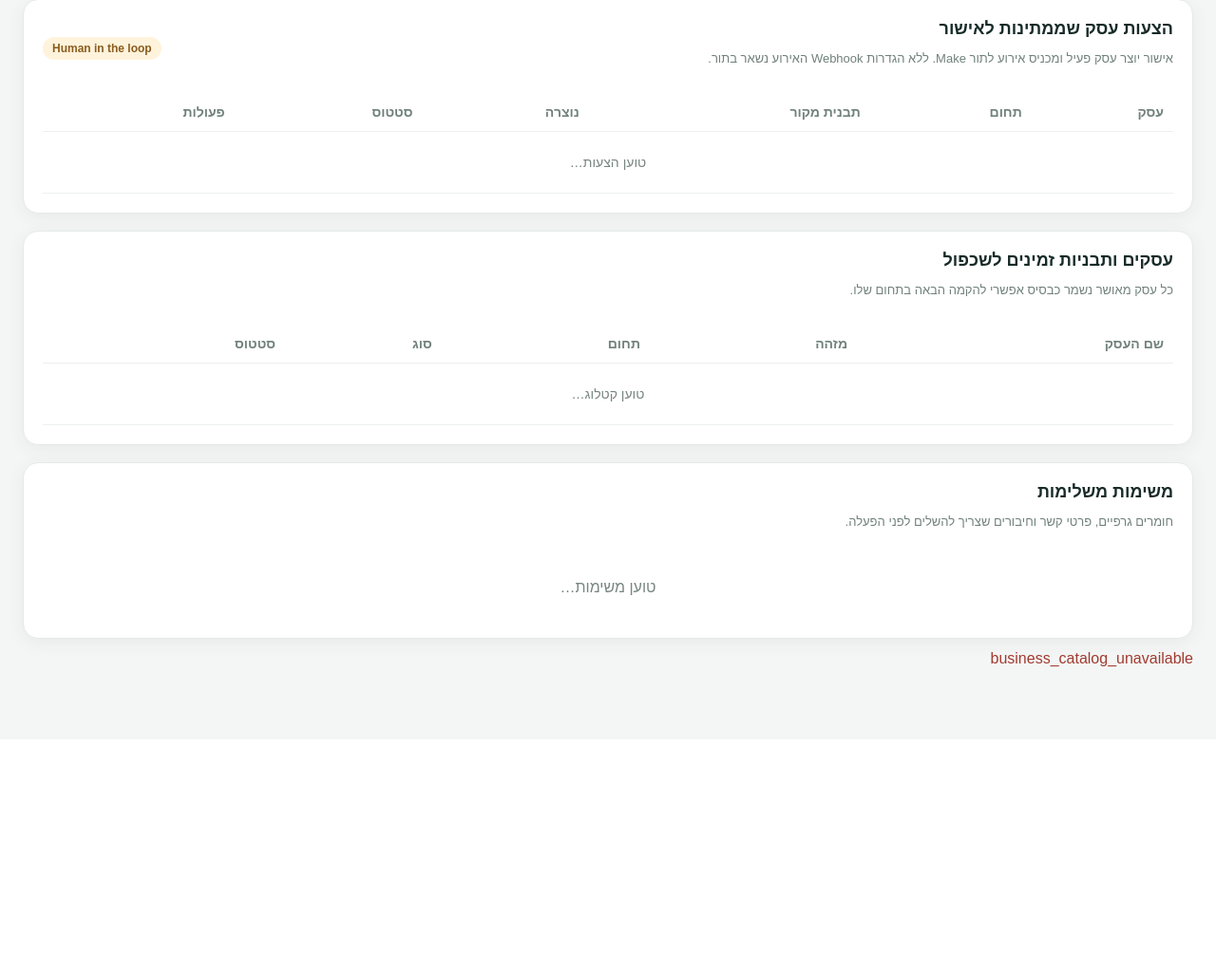
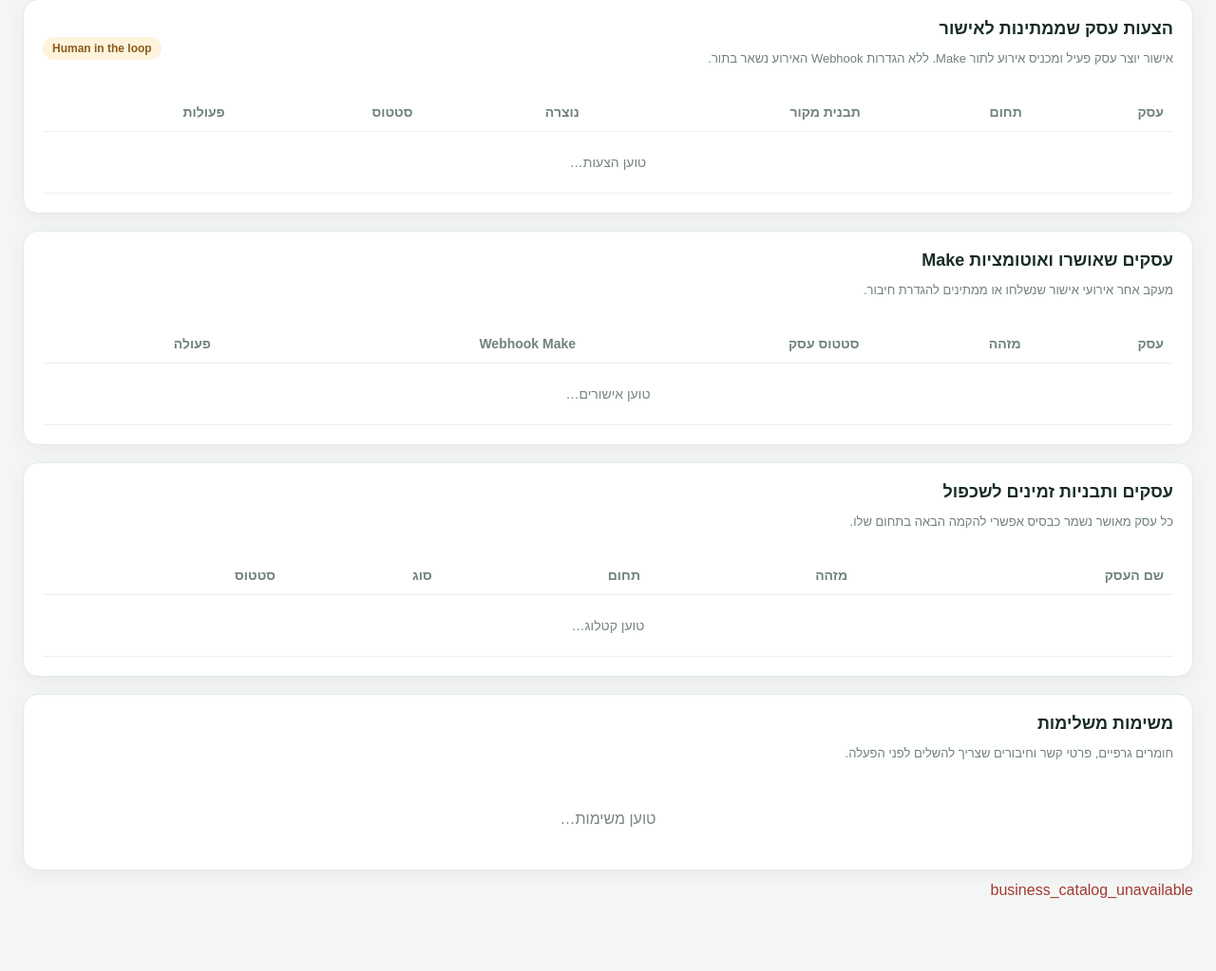
Before and after one commit to mv89-heb/business-mvp, a Flask app: page /businesses in a window 1280 px wide. Shown: the part 224-1247 px from the top of the page at 95% size. Before the commit the page ends 927 px from the top, so only its background shows below. Run offline with Flask 3, Linux system fonts and the light colour scheme; the visitor is signed in with stand-in values (Sample User, id 1); parts of the project's set-up code (start-up, migrations or seed data) failed here and were passed over; some libraries are stand-ins or nearby versions.

Commit message:
Improve Make delivery visibility and harden webhook configuration

```diff
--- a/business_app/provisioning/business_studio.py
+++ b/business_app/provisioning/business_studio.py
@@ -13,6 +13,7 @@ import re
 from datetime import datetime, timezone
 from urllib.error import HTTPError, URLError
 from urllib.request import Request, urlopen
+from urllib.parse import urlsplit
 from uuid import uuid4
 
 from flask import Blueprint, current_app, jsonify, render_template, request, session
@@ -334,6 +335,8 @@ class BusinessStudioStore:
         secret = (webhook_secret or os.getenv("MAKE_WEBHOOK_SECRET", "")).strip()
         if not url or not secret:
             return {"status": "QUEUED_CONFIGURATION_REQUIRED"}
+        if urlsplit(url).scheme != "https" or not urlsplit(url).hostname:
+            return {"status": "CONFIGURATION_ERROR", "message": "Make webhook must use HTTPS."}
         with self._connect() as conn:
             self._ensure_schema(conn)
             row = conn.execute("""
@@ -354,7 +357,7 @@ class BusinessStudioStore:
                 if not 200 <= response.status < 300:
                     raise RuntimeError("Make webhook returned a non-success response")
             status, error = "SENT", None
-        except (HTTPError, URLError, TimeoutError, RuntimeError):
+        except (HTTPError, URLError, TimeoutError, RuntimeError, OSError, ValueError):
             status, error = "RETRY", "Webhook delivery failed; event remains queued."
         with self._connect() as conn:
             self._ensure_schema(conn)
@@ -481,6 +484,8 @@ def create_business_studio_blueprint(store_factory=None):
     @bp.post("/api/createTask")
     def create_task():
         data = request.get_json(silent=True) or {}
+        if not isinstance(data, dict):
+            return jsonify({"error": "גוף הבקשה חייב להיות אובייקט JSON."}), 400
         title = str(data.get("title") or "").strip()
         description = str(data.get("description") or "").strip()
         proposal_id = data.get("proposalId")
--- a/static/business-studio.js
+++ b/static/business-studio.js
@@ -35,6 +35,14 @@
       await load();
     } catch (error) { window.alert(error.message); button.disabled = false; }
   }
+  async function dispatch(id, button) {
+    button.disabled = true;
+    try {
+      const result = await api("/api/business-proposals/" + encodeURIComponent(id) + "/dispatch", {method:"POST", body:"{}"});
+      window.alert(result.result?.status === "SENT" ? "אירוע Make נשלח בהצלחה." : "האירוע נשאר בתור: " + (result.result?.status || "לא נשלח"));
+      await load();
+    } catch (error) { window.alert(error.message); button.disabled = false; }
+  }
   async function reject(id, button) {
     if (!window.confirm("לדחות את הצעת העסק?")) return;
     button.disabled = true;
@@ -52,6 +60,7 @@
       $("task-count").textContent = tasks.tasks.filter(t => t.status === "OPEN").length;
       const pbody = $("proposals-body"); pbody.replaceChildren();
       const pending = proposals.proposals.filter(p => p.status === "PENDING_APPROVAL");
+      const approved = proposals.proposals.filter(p => p.status === "APPROVED");
       if (!pending.length) { const tr=document.createElement("tr"); const td=document.createElement("td"); td.colSpan=6; td.className="empty"; td.textContent="אין הצעות שממתינות לאישור."; tr.append(td); pbody.append(tr); }
       pending.forEach(p => {
         const tr=document.createElement("tr"); cell(tr,p.name); cell(tr,p.industry); cell(tr,p.sourceBusinessId); cell(tr,p.createdAt ? new Date(p.createdAt).toLocaleString("he-IL") : "—"); const st=cell(tr,""); st.append(status("ממתין לאישור"));
@@ -59,6 +68,9 @@
         const yes=document.createElement("button"); yes.className="primary"; yes.textContent="אישור"; yes.addEventListener("click",()=>approve(p.id,yes));
         const no=document.createElement("button"); no.className="danger"; no.textContent="דחייה"; no.addEventListener("click",()=>reject(p.id,no)); actions.append(yes,no); pbody.append(tr);
       });
+      const abody=$("approved-body"); abody.replaceChildren();
+      if (!approved.length) { const tr=document.createElement("tr"); const td=document.createElement("td"); td.colSpan=5; td.className="empty"; td.textContent="עדיין אין עסקים שאושרו."; tr.append(td); abody.append(tr); }
+      approved.forEach(p=>{const tr=document.createElement("tr");cell(tr,p.name);cell(tr,p.slug);const bs=cell(tr,"");bs.append(status("פעיל",true));const ws=cell(tr,"");ws.append(status(p.webhookStatus==="SENT"?"נשלח":p.webhookStatus==="RETRY"?"ניסיון חוזר":"ממתין להגדרה"));const action=cell(tr,"");if(p.webhookStatus!=="SENT"){const retry=document.createElement("button");retry.className="secondary";retry.textContent="נסה שליחה";retry.addEventListener("click",()=>dispatch(p.id,retry));action.append(retry);}abody.append(tr);});
       const bbody=$("businesses-body"); bbody.replaceChildren();
       businesses.businesses.forEach(b=>{const tr=document.createElement("tr");cell(tr,b.name);cell(tr,b.slug);cell(tr,b.industry);cell(tr,b.isTemplate?"תבנית":"עסק");const st=cell(tr,"");st.append(status(b.status,b.status==="ACTIVE"));bbody.append(tr);});
       const tbody=$("tasks-body"); tbody.replaceChildren();
--- a/templates/business_studio.html
+++ b/templates/business_studio.html
@@ -43,6 +43,10 @@
     <div class="table-wrap"><table><thead><tr><th>עסק</th><th>תחום</th><th>תבנית מקור</th><th>נוצרה</th><th>סטטוס</th><th>פעולות</th></tr></thead><tbody id="proposals-body"><tr><td colspan="6" class="empty">טוען הצעות…</td></tr></tbody></table></div>
   </section>
   <section class="panel">
+    <div class="panel-head"><div><h2>עסקים שאושרו ואוטומציות Make</h2><p class="hint">מעקב אחר אירועי אישור שנשלחו או ממתינים להגדרת חיבור.</p></div></div>
+    <div class="table-wrap"><table><thead><tr><th>עסק</th><th>מזהה</th><th>סטטוס עסק</th><th>Webhook Make</th><th>פעולה</th></tr></thead><tbody id="approved-body"><tr><td colspan="5" class="empty">טוען אישורים…</td></tr></tbody></table></div>
+  </section>
+  <section class="panel">
     <div class="panel-head"><div><h2>עסקים ותבניות זמינים לשכפול</h2><p class="hint">כל עסק מאושר נשמר כבסיס אפשרי להקמה הבאה בתחום שלו.</p></div></div>
     <div class="table-wrap"><table><thead><tr><th>שם העסק</th><th>מזהה</th><th>תחום</th><th>סוג</th><th>סטטוס</th></tr></thead><tbody id="businesses-body"><tr><td colspan="5" class="empty">טוען קטלוג…</td></tr></tbody></table></div>
   </section>
```
Also changed, not shown: README.md.
